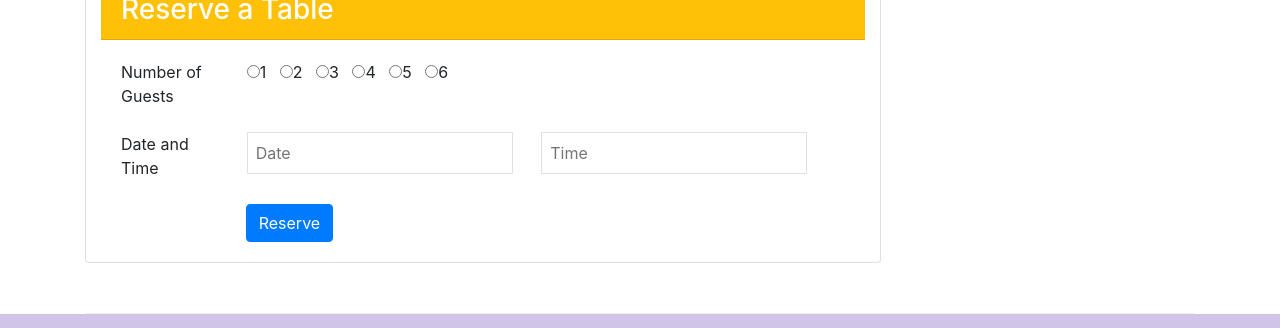
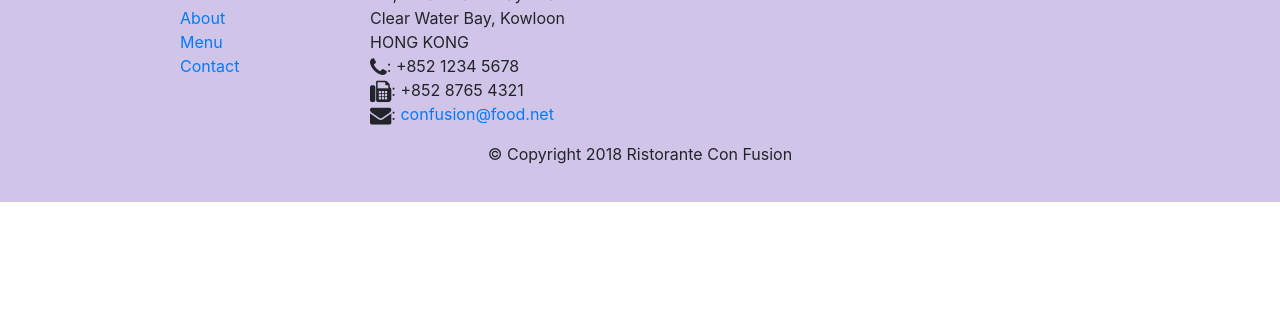
Before and after one commit to ialphha/Bootstrap, a website: page index.html in a window 1280 px wide. Shown: the part 1529-1857 px from the top of the page. After the commit the page ends 1731 px from the top, so only its background shows below. Drawn offline with nearby package versions, Linux system fonts and the light colour scheme.

Commit message:
adding modak form Assigment 3

```diff
--- a/index.html
+++ b/index.html
@@ -85,7 +85,6 @@
             </div>
             <div class="modal-body">
                 <form class="col-12 align-items-center">
-                    <h3 class="card-header bg-warning text-white">Reserve a Table</h3>
                        <div class="card-body">
                            <dl class="row">
                                <dd class="col-12 col-sm-2">Number of Guests</dd>
@@ -99,6 +98,19 @@
                                </dd>
                            </dl>
                            <dl class="row">
+                            <dd class="col-12 col-sm-2">Section</dd>
+                            <dd class=" col-12 col-sm-10 ">
+                                <div class="btn-group btn-group-toggle" data-toggle="buttons">
+                                    <label class="btn btn-success active">
+                                        <input type="radio" name="options" id="option1" autocomplete="off" checked > Non-smoking
+                                    </label>
+                                    <label class="btn btn-danger">
+                                        <input type="radio" name="options" id="option2" autocomplete="off"> Smoking
+                                    </label>
+                                </div>
+                            </dd>
+                           </dl>
+                           <dl class="row">
                                <dd class="col-12 col-sm-2 ">Date and Time</dd>
                                <dd class="col-12 col-sm-10 ">
                                    <span class="col-12 col-sm-6 px-0"><input class="rounded-lg px-0 border p-2" type="text" placeholder="Date"> </span>
@@ -106,6 +118,7 @@
                                </dd>
                            </dl>
                            <div class="offset-sm-2 px-1">
+                               <button type="button" class="btn btn-secondary rounded-lg ml-auto" data-dismiss="modal">Cancel</button>
                                <button type="button" class=" btn btn-primary text-white rounded-lg"> Reserve </button>
                            </div>
                        </div>
@@ -241,37 +254,7 @@
                 </div>
             </div>
         </div>
-        <div id="table-start" class="row row-content">
-            <div class="card">
-                <form class="col-12 align-items-center">
-                 <h3 class="card-header bg-warning text-white">Reserve a Table</h3>
-                    <div class="card-body">
-                        <dl class="row">
-                            <dd class="col-12 col-sm-2">Number of Guests</dd>
-                            <dd class=" col-12 col-sm-10 ">
-                                <input type="radio">1 &nbsp;
-                                <input type="radio">2 &nbsp;
-                                <input type="radio">3 &nbsp;
-                                <input type="radio">4 &nbsp;
-                                <input type="radio">5 &nbsp;
-                                <input type="radio">6
-                            </dd>
-                        </dl>
-                        <dl class="row">
-                            <dd class="col-12 col-sm-2 ">Date and Time</dd>
-                            <dd class="col-12 col-sm-10 ">
-                                <span class="col-12 col-sm-6 px-0"><input class="rounded-lg px-0 border p-2" type="text" placeholder="Date"> </span>
-                                <span class="col-12 col-sm-6 px-0 px-sm-4"><input class="rounded-lg px-0 border p-2" type="text" placeholder="Time"></span>
-                            </dd>
-                        </dl>
-                        <div class="offset-sm-2 px-1">
-                            <button type="button" class=" btn btn-primary text-white rounded-lg"> Reserve </button>
-                        </div>
-                    </div>
-                </form>
-            </div>
 
-        </div>
     </div>
 
     <footer class="footer">
```
